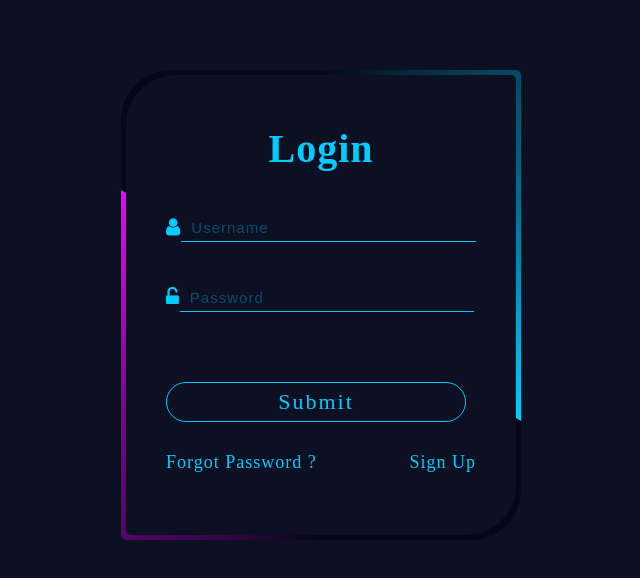
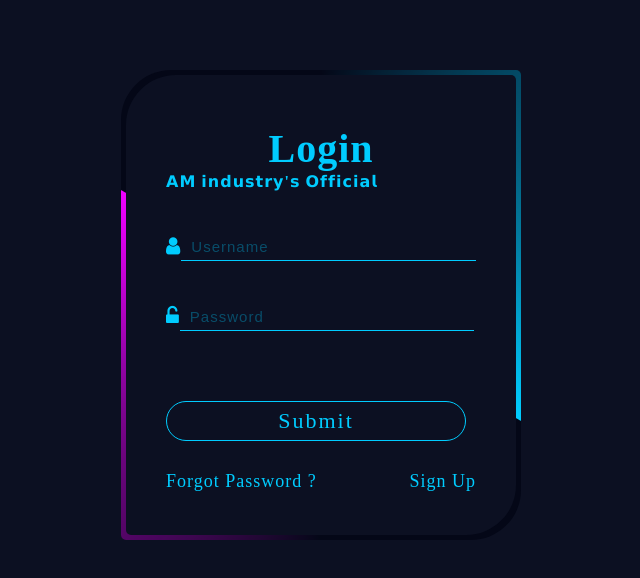
Before and after one commit to TECHTOAMYT/Add_me, a plain HTML site: page login.html in a window 1280 px wide. Shown: the whole page, without its empty margins (319-959 px from the left). Drawn offline with nearby package versions, Linux system fonts and the light colour scheme.

Commit message:
Update login.html
𝗔𝗠 𝗶𝗻𝗱𝘂𝘀𝘁𝗿𝘆'𝘀 𝗢𝗳𝗳𝗶𝗰𝗶𝗮𝗹

```diff
--- a/login.html
+++ b/login.html
@@ -16,6 +16,7 @@
     <div class="login_form_container">
       <div class="login_form">
         <h2>Login</h2>
+        <h4>𝗔𝗠 𝗶𝗻𝗱𝘂𝘀𝘁𝗿𝘆'𝘀 𝗢𝗳𝗳𝗶𝗰𝗶𝗮𝗹</h4>
         <div class="input_group">
           <i class="fa fa-user"></i>
           <input
```
